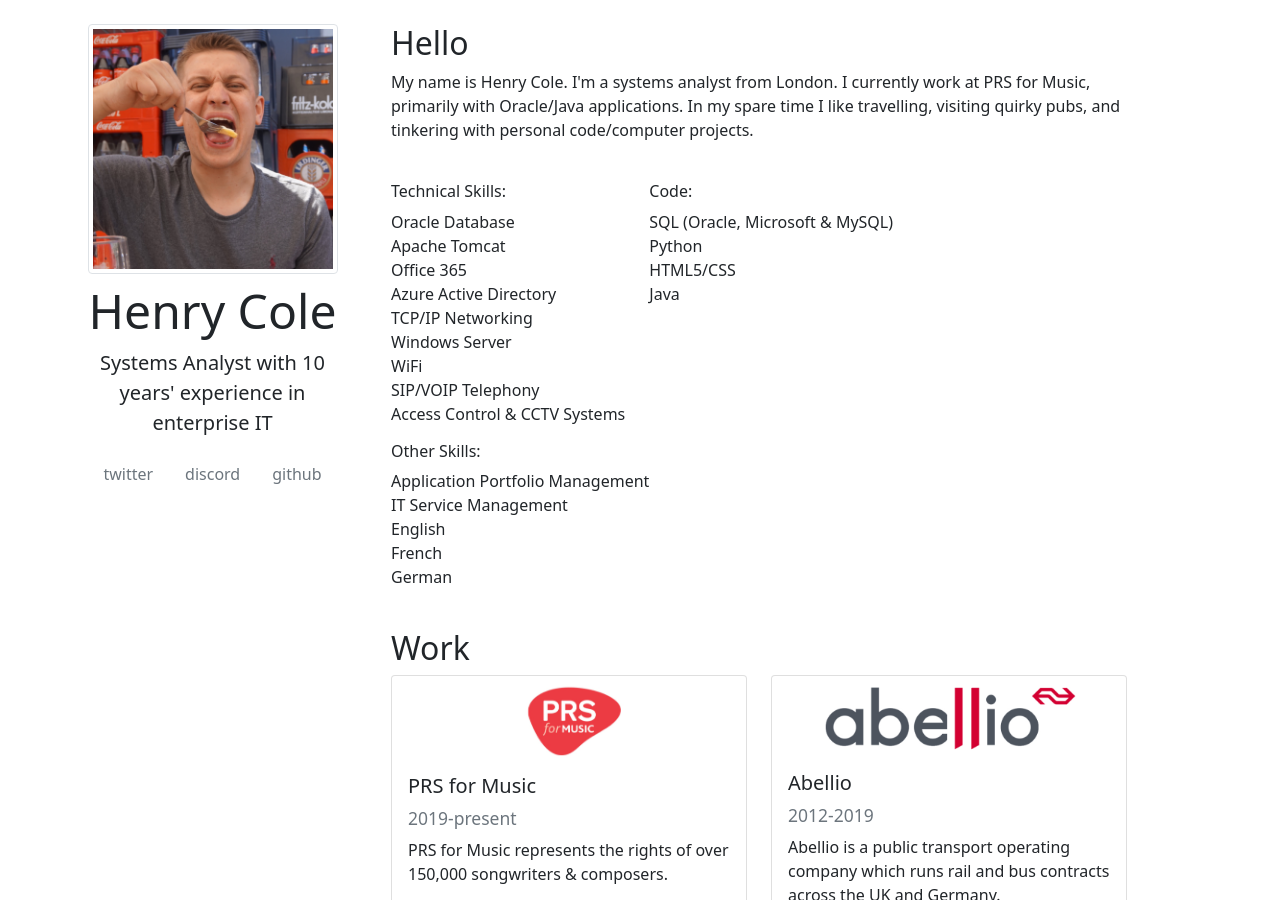
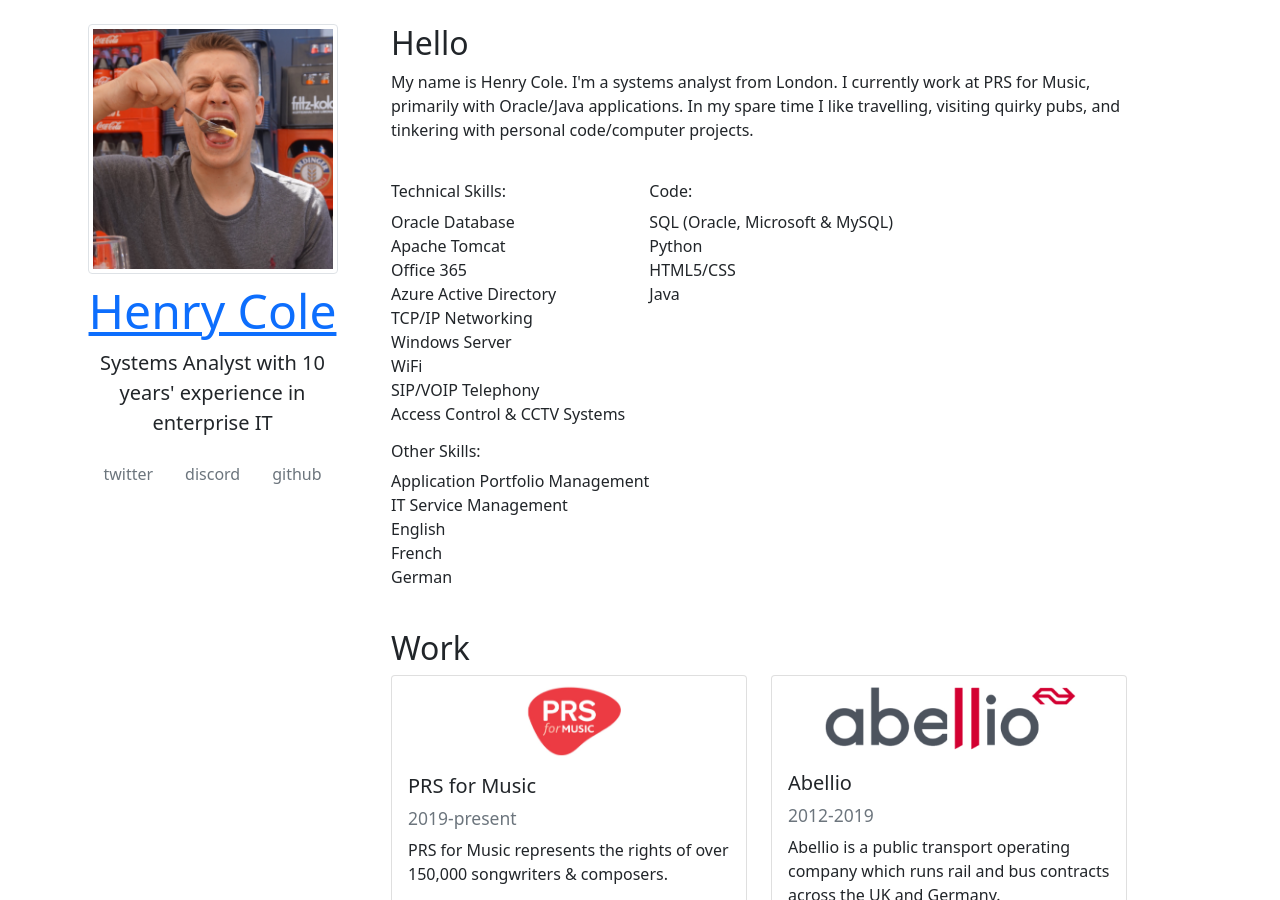
Before and after one commit to hcuk94/henry-personal-website, a Jekyll site: the page built from index.html, in a window 1280 px wide and 900 px high. Built offline with Jekyll 4.4.1, drawn with Linux system fonts in a browser that asks for light colours.

Commit message:
Title now links to homepage

```diff
--- a/_includes/header.html
+++ b/_includes/header.html
@@ -15,7 +15,7 @@
 <div class="col-xl-3 col-12">
 <div class="sticky-top pt-4">
 <img src="/img/henry-profile.jpg" width="250px" class="img-thumbnail rounded img-centre affix" alt="Henry Cole Profile Picture"/>
-<h1 class="text-center display-5 mt-2">Henry Cole</h1>
+<a href="/"><h1 class="text-center display-5 mt-2">Henry Cole</h1></a>
 <p class="text-center lead mt-2">Systems Analyst with 10 years' experience in enterprise IT</p>
 <span class="text-center img-centre">
 <nav class="nav justify-content-center">
```
